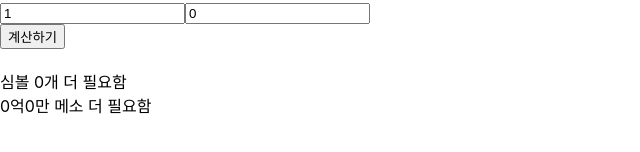
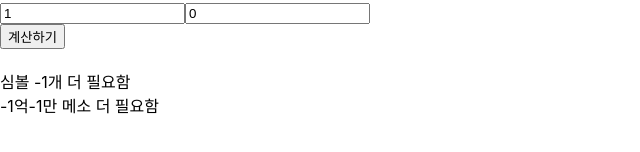
Before and after one commit to sebanimm/SymbolCalculator_V2, a React (Create React App) app: page / in a window 1280 px wide. Shown: the part 394-546 px from the top of the page, without its empty margins (0-640 px from the left). Built offline with nearby package versions, Linux system fonts and the light colour scheme.

Commit message:
REFACTOR : Replace 'any' type with 'ResultType' interface

```diff
--- a/src/App.tsx
+++ b/src/App.tsx
@@ -1,5 +1,5 @@
 import React, { useState } from "react";
-import { SymbolInfoType, InputValuesType } from "interfaces";
+import { SymbolInfoType, InputValuesType, ResultType } from "interfaces";
 import { DEFAULT, symbolData } from "constants/index";
 import SymbolCalculator from "calculator";
 import Symbol from "components/Symbol";
@@ -14,10 +14,10 @@ const App = () => {
 		symbolLevel: 1,
 		symbolCount: 0,
 	});
-	const [result, setResult] = useState<any>({
-		requiredCount: 0,
-		requiredCostIn100M: 0,
-		requiredCostIn10K: 0,
+	const [result, setResult] = useState<ResultType>({
+		requiredCount: -1,
+		requiredCostIn100M: -1,
+		requiredCostIn10K: -1,
 	});
 	const { symbolLevel, symbolCount } = inputValues;
 	const { symbolType, baseCost, additionalCost } = symbolInfo;
--- a/src/interfaces/index.ts
+++ b/src/interfaces/index.ts
@@ -38,3 +38,9 @@ export interface calculateRequiredSymbolCountOptions {
 	symbolLevel: number;
 	symbolCount: number;
 }
+
+export interface ResultType {
+	requiredCount: number;
+	requiredCostIn100M: number;
+	requiredCostIn10K: number;
+}
```
